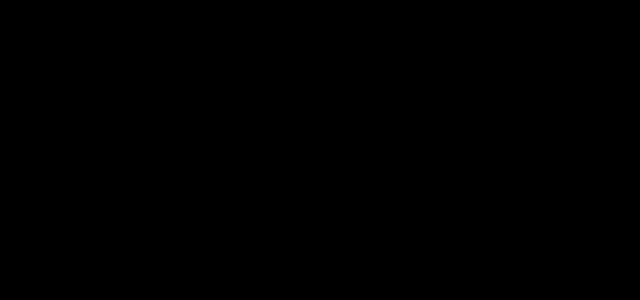
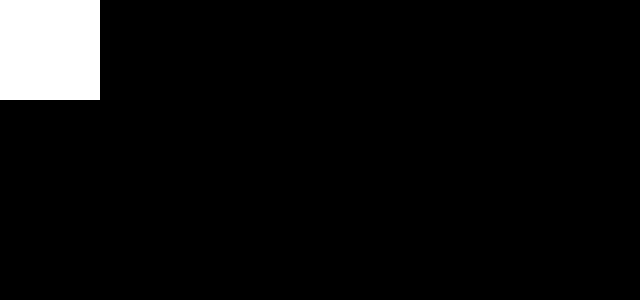
Before and after one commit to isakura313/Test-assignmant-2, a React (Create React App) app: page / in a window 1280 px wide. Shown: the top 300 px of the page, without its empty margins (0-640 px from the left). Built offline with nearby package versions, Linux system fonts and the light colour scheme.

Commit message:
safe commit

```diff
--- a/src/App.js
+++ b/src/App.js
@@ -1,4 +1,5 @@
 import styled, {createGlobalStyle} from "styled-components"
+import TopText from "./components/Top-text";
 
 const AppWrapper = styled.div`
 width: 100%;
@@ -8,7 +9,9 @@ background-color: black;
 
 function App() {
   return (
-    <AppWrapper/>
+    <AppWrapper>
+      <TopText />
+      </AppWrapper>
   );
 }
 
--- /dev/null
+++ b/src/components/Top-text.js
@@ -0,0 +1,17 @@
+import React from 'react'
+import styled, {createGlobalStyle} from "styled-components"
+
+const StyleTopText = styled.div`
+height: 100px;
+width: 100px;
+background-color: white
+`
+function TopText() {
+    return (
+        <StyleTopText>
+
+        </StyleTopText>
+    )
+}
+
+export default TopText
```
